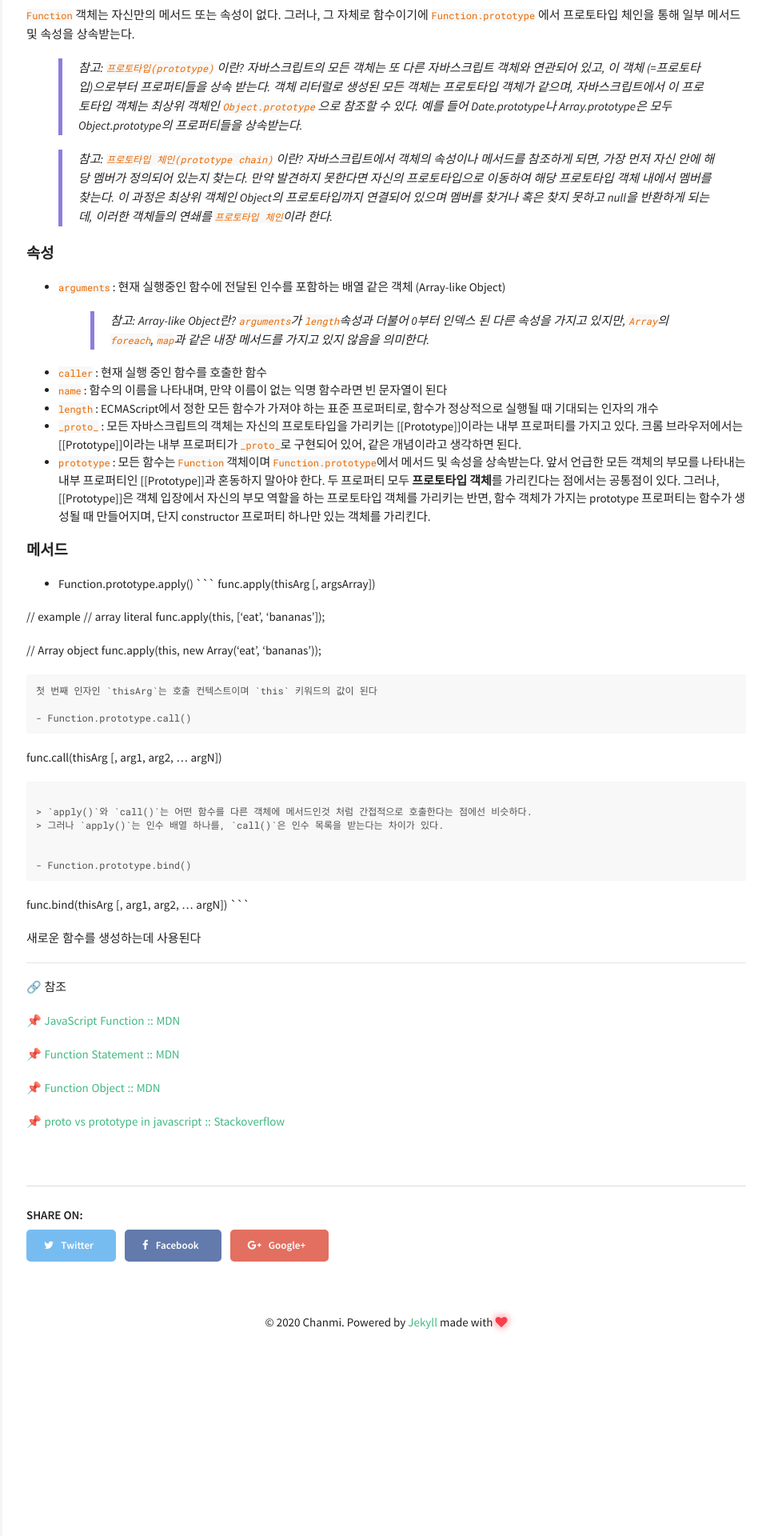
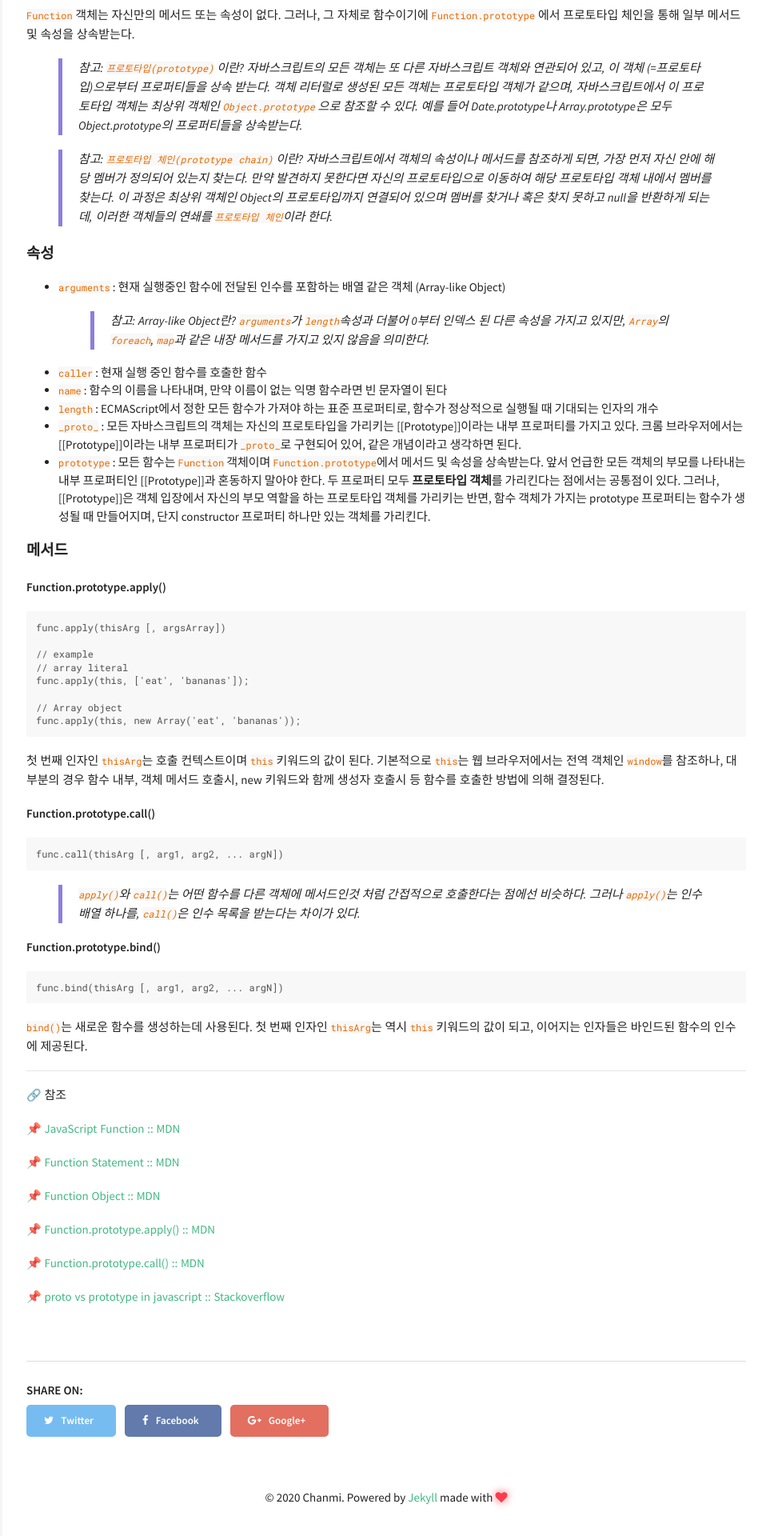
Before and after one commit to chanmi-lee/dev-blog, a Jekyll site: the page built from _posts/2020-05-23-JavaScript-Function.md, in a window 1280 px wide. Shown: the part 3022-4942 px from the top of the page at 80% size, without its empty margins (317-1280 px from the left). Built offline with Jekyll 4.4.1, drawn with Linux system fonts in a browser that asks for light colours; comment, search, counter and statistics services are not loaded.

Commit message:
Update 2020-05-23-JavaScript-Function.md

````diff
--- a/_posts/2020-05-23-JavaScript-Function.md
+++ b/_posts/2020-05-23-JavaScript-Function.md
@@ -172,7 +172,8 @@ b = addSquare(3, 4);    // return 25
 
 #### 메서드
 
-- Function.prototype.apply()
+**Function.prototype.apply()**
+
 ```
 func.apply(thisArg [, argsArray])
 
@@ -183,9 +184,13 @@ func.apply(this, ['eat', 'bananas']);
 // Array object
 func.apply(this, new Array('eat', 'bananas'));
 ```
-첫 번째 인자인 `thisArg`는 호출 컨텍스트이며 `this` 키워드의 값이 된다
 
-- Function.prototype.call()
+첫 번째 인자인 `thisArg`는 호출 컨텍스트이며 `this` 키워드의 값이 된다.
+기본적으로 `this`는 웹 브라우저에서는 전역 객체인 `window`를 참조하나,
+대부분의 경우 함수 내부, 객체 메서드 호출시, new 키워드와 함께 생성자 호출시 등 함수를 호출한 방법에 의해 결정된다.
+
+**Function.prototype.call()**
+
 ```
 func.call(thisArg [, arg1, arg2, ... argN])
 ```
@@ -193,14 +198,14 @@ func.call(thisArg [, arg1, arg2, ... argN])
 > `apply()`와 `call()`는 어떤 함수를 다른 객체에 메서드인것 처럼 간접적으로 호출한다는 점에선 비슷하다.
 > 그러나 `apply()`는 인수 배열 하나를, `call()`은 인수 목록을 받는다는 차이가 있다.
 
+**Function.prototype.bind()**
 
-- Function.prototype.bind()
 ```
 func.bind(thisArg [, arg1, arg2, ... argN])
 ```
 
-새로운 함수를 생성하는데 사용된다
-
+`bind()`는 새로운 함수를 생성하는데 사용된다.
+첫 번째 인자인 `thisArg`는 역시 `this` 키워드의 값이 되고, 이어지는 인자들은 바인드된 함수의 인수에 제공된다.
 
 ---
 
@@ -212,4 +217,8 @@ func.bind(thisArg [, arg1, arg2, ... argN])
 
 📌 [Function Object :: MDN](https://developer.mozilla.org/ko/docs/Web/JavaScript/Reference/Global_Objects/Function)
 
+📌 [Function.prototype.apply() :: MDN](https://developer.mozilla.org/ko/docs/Web/JavaScript/Reference/Global_Objects/Function/apply)
+
+📌 [Function.prototype.call() :: MDN](https://developer.mozilla.org/ko/docs/Web/JavaScript/Reference/Global_Objects/Function/call)
+
 📌 [proto vs prototype in javascript :: Stackoverflow](https://stackoverflow.com/questions/9959727/proto-vs-prototype-in-javascript)
````
